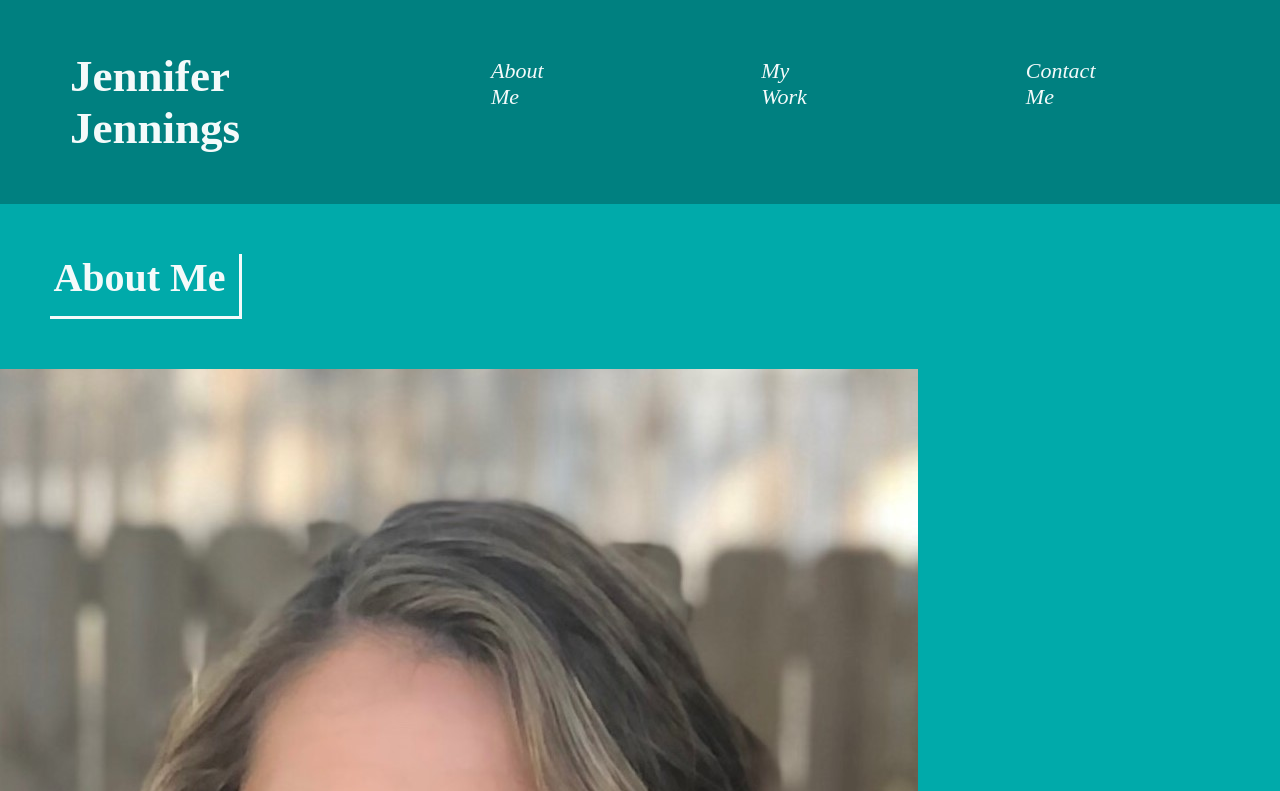
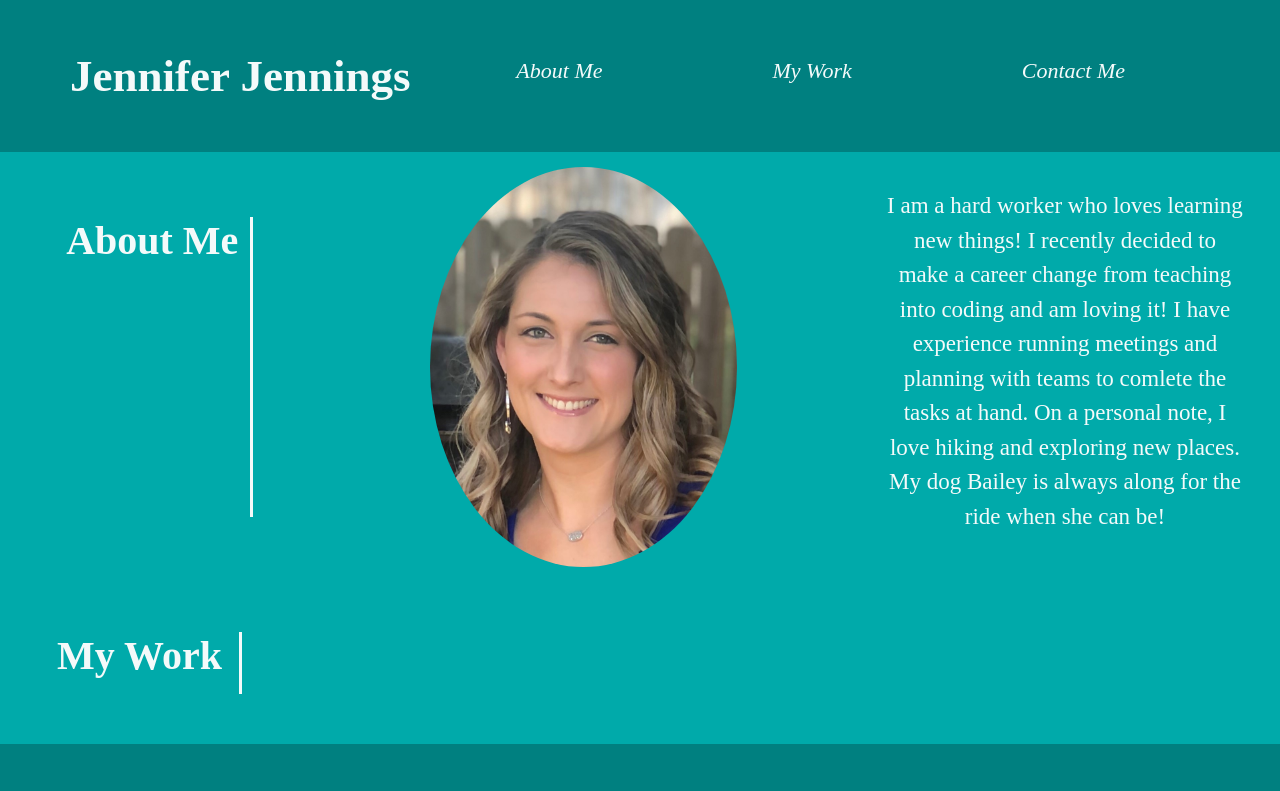
Before and after one commit to jen2ags/My-Portfolio, a plain HTML site: page index.html in a window 1280 px wide. Shown: the top 791 px of the page. Drawn offline with Linux system fonts and the light colour scheme.

Commit message:
about me section

```diff
--- a/assets/style.css
+++ b/assets/style.css
@@ -19,6 +19,7 @@ header {
     justify-content: space-between;
     display: flex;
     padding: 50px 70px;
+    flex-wrap: wrap;
 }
 
 header h1 {
@@ -35,7 +36,7 @@ ul {
 }
 
 li {
-    padding: 8px 100px;
+    padding: 8px 85px;
 }
 
 a {
@@ -55,8 +56,36 @@ a {
     padding-bottom: 15px;
     padding-right: 10px;
     border-right: 3px solid;
-    border-bottom: 3px solid;
     text-align: center;
+
+}
+
+#about-me {
+    display: flex;
+    flex-wrap: wrap;
+    padding: 15px;
+    justify-content: space-between;
+}
+
+#about-me img {
+max-height: 400px;
+display: flex;
+position: relative;
+border-radius: 50%;
+text-align: center;
+
+}
+
+#about-me div {
+    flex-wrap: wrap;
+    display: flex;
+    inline-size: 400px;
+    font-size: 23px;
+    line-height: 1.5;
+    color: var(--tertiary-color);
+    padding: 22px;
+    text-align: center;
+
 }
 
 
@@ -65,11 +94,15 @@ a {
     display: flex;
     justify-content: space-between;
     background-color: var(--primary-color);
+    flex-wrap: wrap;
 }
+
+
 
 #contact-me li {
     color: var(--tertiary-color);
     font-size: 22px;
+    padding: 60px;
 }
 
 #contact-me a {
--- a/index.html
+++ b/index.html
@@ -27,15 +27,16 @@
         </header>
         <!--About me section with photo-->
         <section id="about-me">
-            <h2 class="section-title left">About Me</h2>
+            <h2 class="section-title">About Me</h2>
             <img src="assets\Images\IMG_8477.jpg" alt="Photo of Jennifer Jennings">
             <div>
-                Lorem ipsum dolor, sit amet consectetur adipisicing elit. Eaque natus, ex deserunt tempora ab consequuntur totam! Maxime qui modi ipsa doloremque iste fuga assumenda vel quia veritatis inventore, eaque eligendi.
+                I am a hard worker who loves learning new things! I recently decided to make a career change from teaching into coding and am loving it! I have experience running meetings and planning with teams to comlete the tasks at hand.
+                On a personal note, I love hiking and exploring new places. My dog Bailey is always along for the ride when she can be!
             </div>
         </section>
 
         <section id="my-work">
-            <h2 class="section-title right">My Work</h2>
+            <h2 class="section-title">My Work</h2>
             <!--Tiles with my work-->
         </section>
         <section id="resume">
@@ -44,7 +45,7 @@
     </body>
 
     <section id="contact-me">
-        <h2 class="section-title left"> Contact Me</h2>
+        <h2 class="section-title"> Contact Me</h2>
         <ul>
             <li>
                 Phone Number: <a href="tel:210.912.9164">210.912.9164</a>
```
